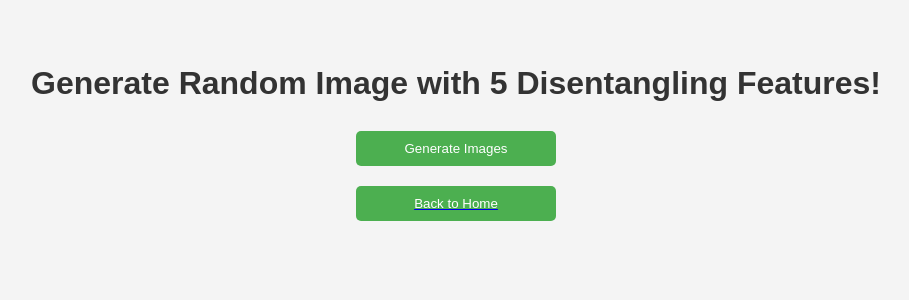
After one commit to chanonchacharu/DL-FaceGenerationWebsite, a Flask app: page /generate in a window 1280 px wide. The commit adds this page. Shown: the top 300 px of the page, without its empty margins (184-1093 px from the left). Run offline with Flask 3, Linux system fonts and the light colour scheme.

Commit message:
Update Visualization

```diff
--- a/app.py
+++ b/app.py
@@ -1,11 +1,22 @@
-from flask import Flask, render_template
+from flask import Flask, render_template, request, redirect, url_for
 
 app = Flask(__name__)
 
 @app.route('/')
-def index():
+def home():
     return render_template('index.html')
 
+@app.route('/generate')
+def generate_page():
+    return render_template('generate.html')
+
+@app.route('/generate-image', methods=['POST'])
+def generate_images():
+    initial_image_path, modified_image_path, features = generate_image()
+    return render_template('generate.html',
+                           initial_image=initial_image_path,
+                           modified_image=modified_image_path,
+                           features=features)
 
 if __name__ == '__main__':
     app.run(debug=True)
--- /dev/null
+++ b/templates/generate.html
@@ -0,0 +1,96 @@
+<!DOCTYPE html>
+<html>
+<head>
+    <title>Image Generator</title>
+    <style>
+        body {
+            font-family: 'Arial', sans-serif;
+            background-color: #f4f4f4;
+            color: #333;
+            line-height: 1.6;
+        }
+        .container {
+            width: 80%;
+            margin: auto;
+            overflow: hidden;
+            padding: 0 20px;
+        }
+        h1 {
+            text-align: center;
+            margin-top: 50px;
+            color: #333;
+        }
+        img {
+            width: 100%;
+            height: auto;
+            display: block;
+            margin: 20px auto;
+            box-shadow: 0 5px 15px rgba(0,0,0,0.1);
+        }
+        .description {
+            background-color: #fff;
+            padding: 15px;
+            border-radius: 8px;
+            box-shadow: 0 5px 15px rgba(0,0,0,0.05);
+            text-align: center;
+            margin-bottom: 40px;
+        }
+        ul {
+            list-style-type: none;
+            padding: 0;
+        }
+        li {
+            margin-bottom: 10px;
+            font-size: 16px;
+        }
+        footer {
+            text-align: center;
+            padding: 20px;
+            margin-top: 20px;
+            color: #fff;
+            background-color: #333;
+        }
+    </style>
+    <style>
+        .nav-button {
+            display: block;
+            width: 200px;
+            padding: 10px;
+            margin: 20px auto;
+            background-color: #4CAF50;
+            color: white;
+            border: none;
+            border-radius: 5px;
+            cursor: pointer;
+            text-align: center;
+        }
+        .nav-button:hover {
+            background-color: #45a049;
+        }
+    </style>
+</head>
+<body>
+    <div class="container">
+        <h1>Generate Random Image with 5 Disentangling Features!</h1>
+
+        <!-- Image Generation Form -->
+        <form action="/generate-image" method="post">
+            <button type="submit" class="nav-button">Generate Images</button>
+        </form>
+
+        <a href="/">
+            <button class="nav-button">Back to Home</button>
+        </a>
+
+        {% if features %}
+            <h2>Features Used:</h2>
+            <ul>
+                {% for key, value in features.items() %}
+                    <li>{{ key }}: {{ value }}</li>
+                {% endfor %}
+            </ul>
+        {% endif %}
+
+    </div>
+</body>
+</html>
```
Also changed, not shown: templates/index.html (+37 -0 lines).
